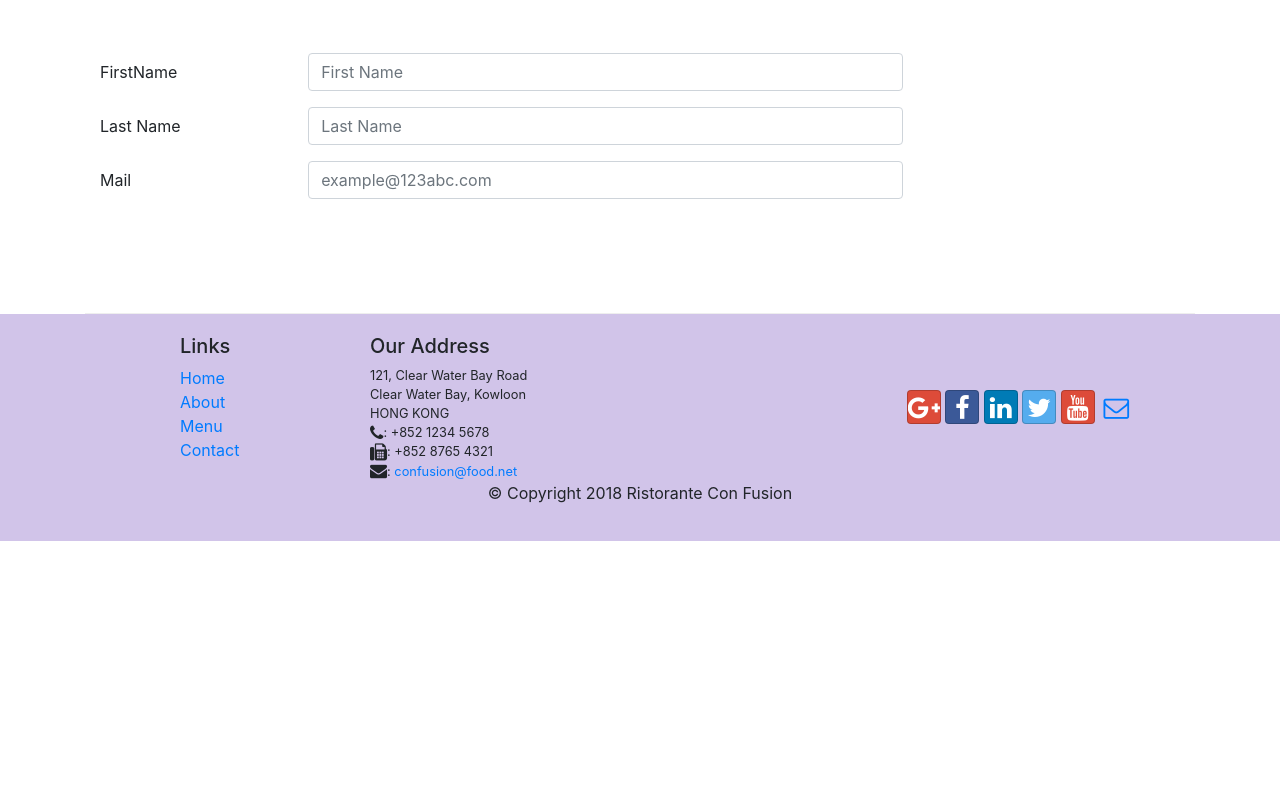
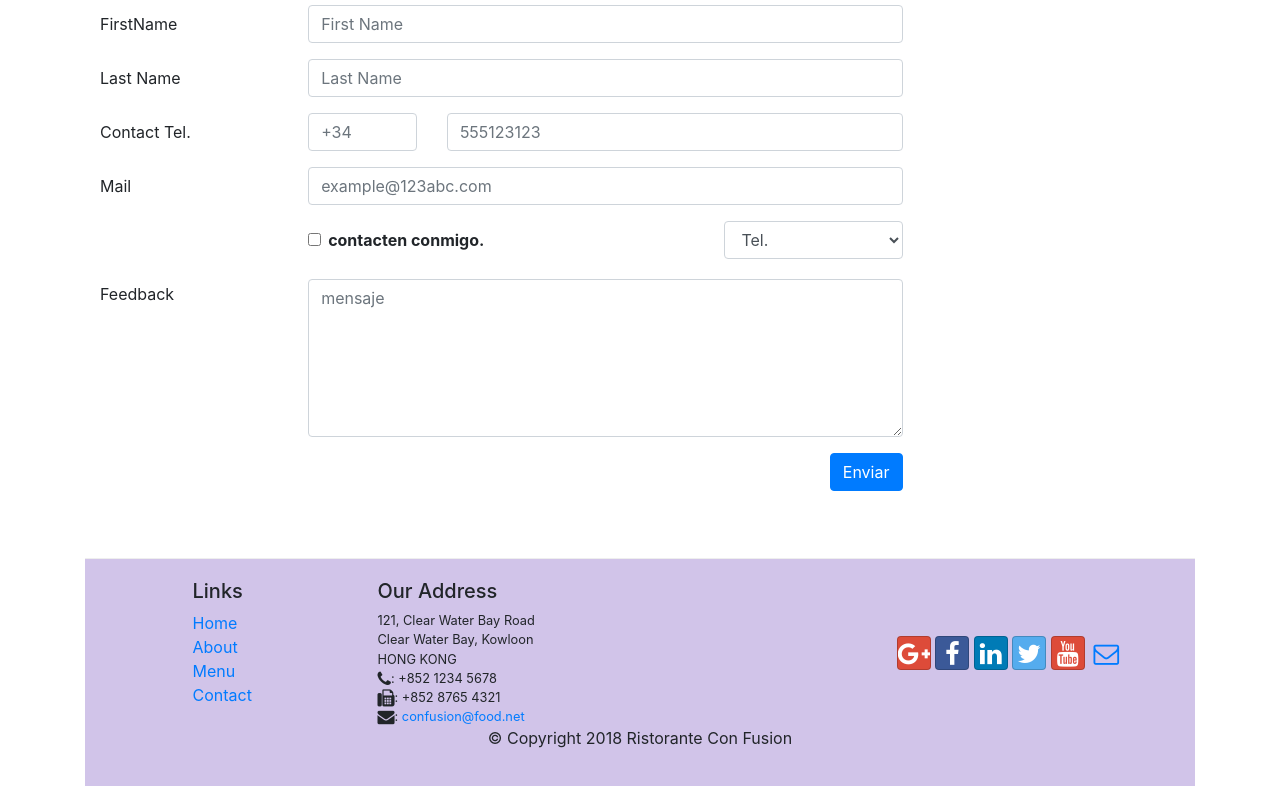
Before and after one commit to FranDorest/conFusion, a website: page contactus.html in a window 1280 px wide. Shown: the part 951-1737 px from the top of the page. Before the commit the page ends 1492 px from the top, so only its background shows below. Drawn offline with nearby package versions, Linux system fonts and the light colour scheme.

Commit message:
add submit

```diff
--- a/contactus.html
+++ b/contactus.html
@@ -106,11 +106,46 @@
                         </div>
                     </div>
                     <div class="form-group row">
+                        <label for="telnum" class="col-12 col-md-3 col-form-label">Contact Tel.</label>
+                        <div class="col-5 col-md-2">
+                            <input type="tel" class="form-control" id="areacode" name="areacode" placeholder="+34">
+                        </div>
+                        <div class="col-7 col-md-7">
+                            <input type="tel" class="form-control" id="telnum" name="telnum" placeholder="555123123">
+                        </div>
+                    </div>
+                    <div class="form-group row">
                         <label for="email" class="col-md-3 col-form-label">Mail</label>
                         <div class="col-md-9">
                             <input type="text" class="form-control" id="mail" name="mail" placeholder="example@123abc.com">
                         </div>
                     </div>
+                    <div class="form-group row align-items-center" >
+                        <div class="col-7 col-md-6 offset-md-3 ">
+                            <div class="form-check">
+                                <input type="checkbox" class="form-check-input" name="approve" id="approve" value=""></input>
+                                <label class="form-check-label" for="approve"><strong>contacten conmigo.</strong></label>
+                            </div>
+                        </div>
+                        <div class="col-5 col-md-3">
+                            <select class="form-control">
+                                <option>Tel.</option>
+                                <option>Mail</option>
+                            </select>
+                        </div>
+                    </div>
+                    <div class="form-group row" >
+                        <label for="feedback" class="col-12 col-md-3 col-form-label">Feedback</label>
+                        <div class="col-12 col-md-9">
+                            <div class="form-text">
+                                <textarea type="text" class="form-control" id="message" placeholder="mensaje" rows="6"></textarea>
+                            </div>
+                        </div>
+                    </div>
+                    <div class="form-group row">
+                        <div class="col-9 offset-md-3 text-right"> <!--alinea el contenido a la derecha (por lo que sea)-->
+                            <button type="submit" class="btn btn-primary">Enviar</button>
+                        </div>
                 </form>
             </div>
              <div class="col-12 col-md">
```
